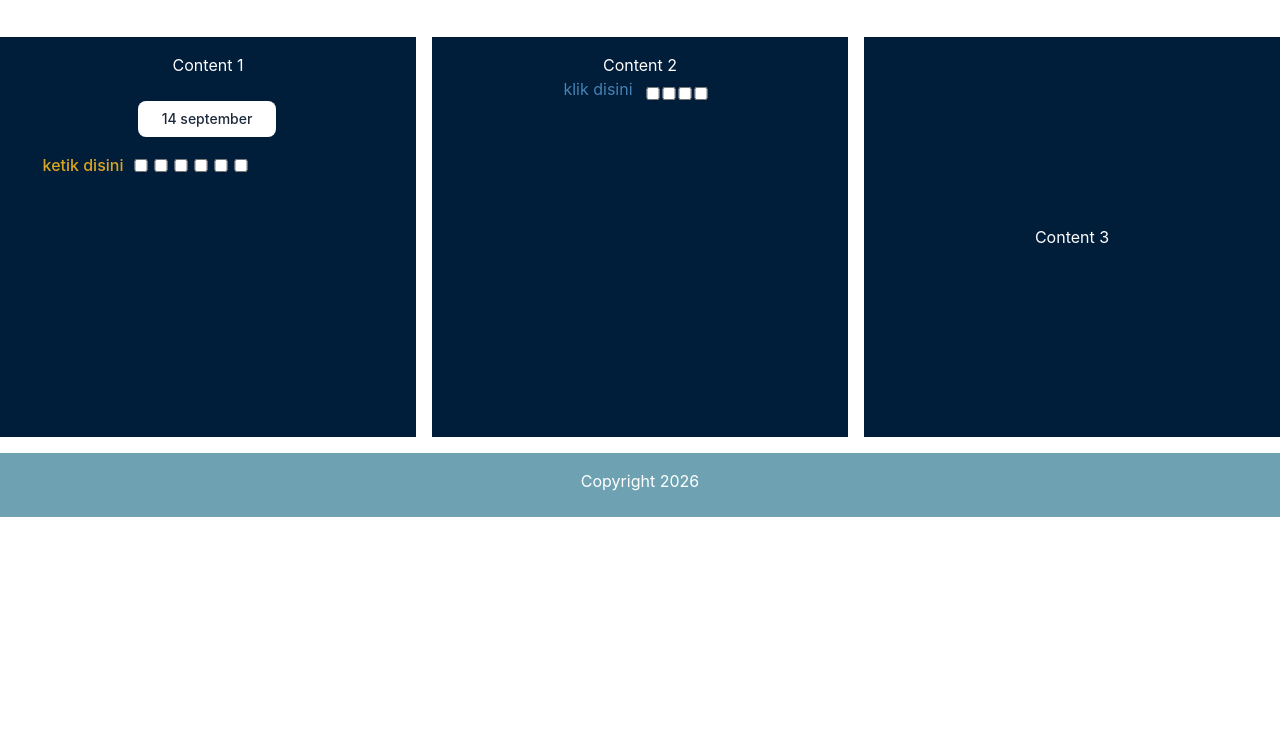
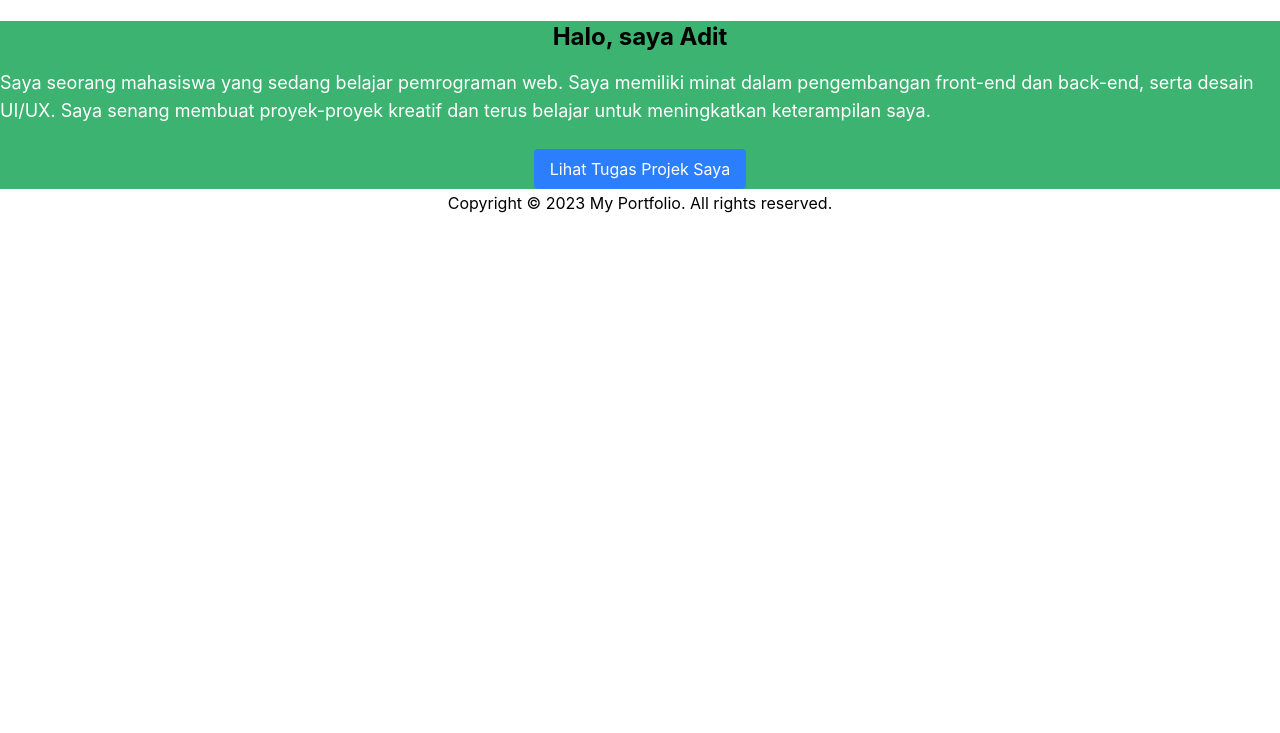
Before and after one commit to adit1a/Todo-List, a website built with Vite: page index.html in a window 1280 px wide. Shown: the part 67-800 px from the top of the page. Built offline with nearby package versions, Linux system fonts and the light colour scheme.

Commit message:
update index

```diff
--- a/index.html
+++ b/index.html
@@ -4,54 +4,21 @@
   <meta charset="UTF-8">
   <meta name="viewport" content="width=device-width, initial-scale=1.0">
   <link href="src/style.css" rel="stylesheet">
-  <title>ToDoList</title>
+  <title>My Portfolio</title>
 </head>
-<body class="bg-[#ffffff]">
-    <div class="bg-[#0A4174]  flex items-center justify-center h-16">
-      <h1 class="text-white text-xl font-bold">ToDoList</h1>
+<body>
+  <main>
+    <div class="bg-blue-600 text-white h-12 flex items-center justify-center w-full" >
+      <h1 class="font-mono">Selamat datang di portofolio saya</h1>
     </div>
-  <main class="flex flex-row gap-4 mt-10 pb-4">
-   <div class="flex flex-col items-center p-4 bg-[#001D39] text-white w-1/3 h-100">
-    <h3>Content 1</h3>
-    <section class="mt-4 w-full">
-     <div class="flex flex-col items-center pr-[2px] bg-[#001D39] rounded-xl w-full gap-4 mt-2">
-    <div class="bg-[#ffffff] text-slate-800 text-sm font-medium px-6 py-2 rounded-lg text-center whitespace-nowrap">
-    <p>14 september</p>
-    </div>
-    <div class="flex flex-row gap-2 mr-30">
-    <p class="text-[#DAA520] font-medium  text-left ">ketik disini</p>
-  <div class="flex flex-row items-center">
-    <input class="w-5 bg-[#ffffff] rounded accent-[#DAA520]" type="checkbox">
-    <input class="w-5  bg-[#ffffff] rounded accent-[#DAA520]" type="checkbox">
-    <input class="w-5  bg-[#ffffff] rounded accent-[#DAA520]" type="checkbox">
-    <input class="w-5  bg-[#ffffff] rounded accent-[#DAA520]" type="checkbox">
-    <input class="w-5  bg-[#ffffff] rounded accent-[#DAA520]" type="checkbox">
-    <input class="w-5  bg-[#ffffff] rounded accent-[#DAA520]" type="checkbox">
-    </div>
-    </div>
-</div>
-  </section>
-
-</div>
-    <div class="flex flex-col items-center  p-4   bg-[#001D39] text-white w-1/3">
-      <h3>Content 2</h3>
-      <section class=" flex justify-start gap-3">
-          <p class="text-[#4682b4]">klik disini</p>
-          <div class="flex flex-row items-center pr-2 mt-2" >
-            <input type="checkbox" class="w-4">
-            <input type="checkbox" class="w-4">
-            <input type="checkbox" class="w-4">
-            <input type="checkbox" class="w-4">
-        </section>
-  </div>
-  </div>
-    <div class="flex flex-col items-center justify-center p-4 bg-[#001D39] text-white w-1/3 ">
-      <h3>Content 3</h3>
+    <div class="flex flex-col items-center justify-center mt-10 bg-[#3cb371]">
+      <h2 class="text-2xl font-bold mb-4 ">Halo, saya Adit</h2>
+      <p class="text-lg text-gray-700 mb-6 text-white">Saya seorang mahasiswa yang sedang belajar pemrograman web. Saya memiliki minat dalam pengembangan front-end dan back-end, serta desain UI/UX. Saya senang membuat proyek-proyek kreatif dan terus belajar untuk meningkatkan keterampilan saya.</p>
+      <a href="table.html" class=" bg-blue-500 text-white px-4 py-2 rounded hover:bg-blue-600 transition duration-300">Lihat Tugas Projek Saya</a>
     </div>
   </main>
-  <footer class="w-full h-16 bg-[#6EA2B3]">
-    <h4 class="text-center text-white p-4">Copyright 2026</h4>
+  <footer class="bg-moccasin flex justify-center items-center w-full h-7">
+    <p class="">Copyright &copy; 2023 My Portfolio. All rights reserved.</p>
   </footer>
-<script src="src/script.js"></script>
 </body>
 </html>
```
